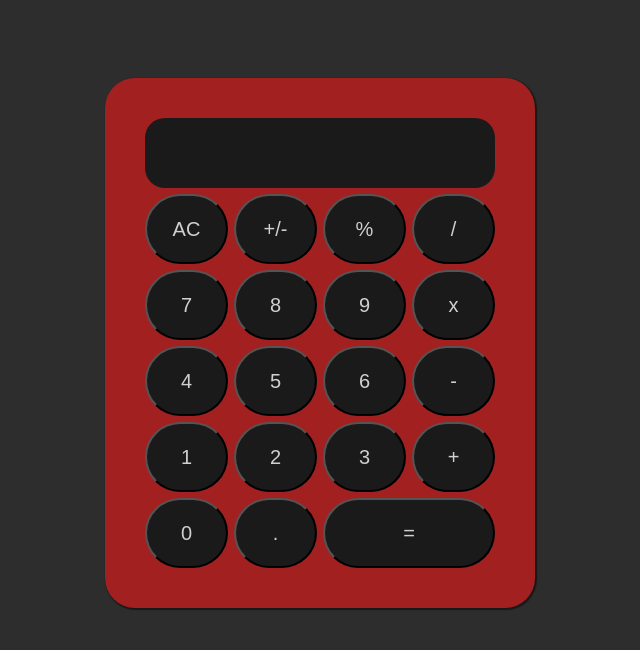
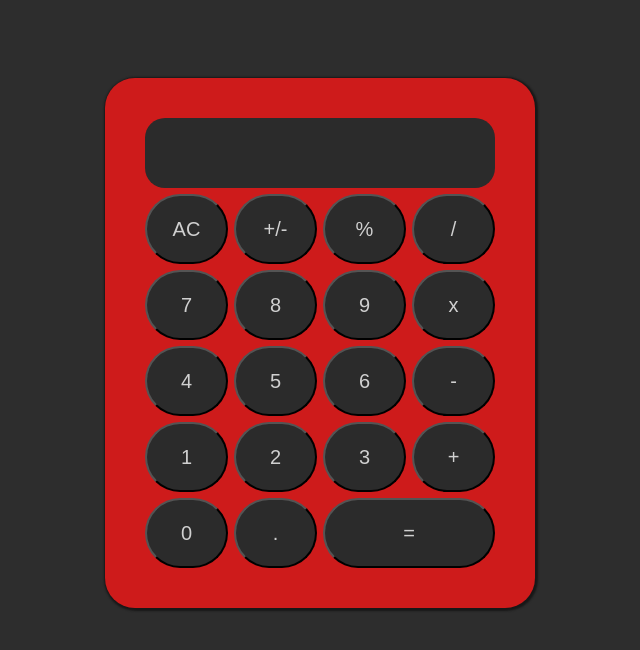
Before and after one commit to xiejon/Calculator, a plain HTML site: page calculator.html in a window 1280 px wide. Shown: the whole page, without its empty margins (320-960 px from the left). Drawn offline with Linux system fonts and the light colour scheme.

Commit message:
add content to github pages site

```diff
--- a/calculator.js
+++ b/calculator.js
@@ -195,3 +195,4 @@ document.addEventListener('keydown', e => {
 // to do:
 // fix overflow during calculations of decimals & large numbers
 // percent and +/- buttons
+// transition on mousehover
--- a/styles.css
+++ b/styles.css
@@ -11,18 +11,18 @@ body {
     display: grid;
     max-width: 350px;
     gap: 6px;
-    background-color: rgb(162, 32, 32);
+    background-color: rgb(206, 27, 27);
     grid-template-columns: repeat(4, 1fr);
     grid-template-rows: repeat(5, 1fr);
     align-items: stretch;
     border-radius: 30px;
     padding: 40px;
-    box-shadow: 1px 1px 1px 1px rgb(24, 24, 24);
+    box-shadow: 1px 1px 2px 2px rgb(24, 24, 24);
 }
 
 .display {
     display: flex;
-    background-color: rgb(26, 26, 26);
+    background-color: rgb(43, 43, 43);
     grid-column: span 4;
 
     border-radius: 20px;
@@ -41,7 +41,7 @@ body {
 
 
 .button {
-    background-color: rgb(26, 26, 26);
+    background-color: rgb(43, 43, 43);
     grid-column: span 1;
     grid-row: span 1;
     height: 70px;
```
Also changed, not shown: 1 other file.
